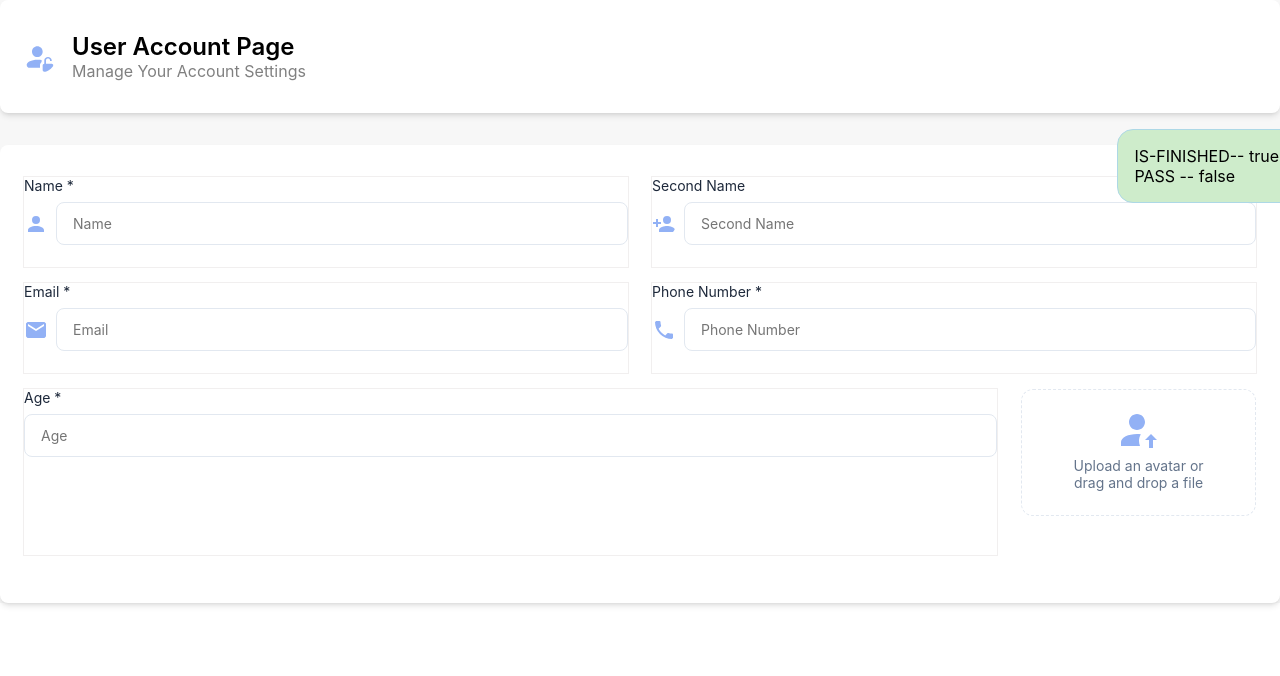
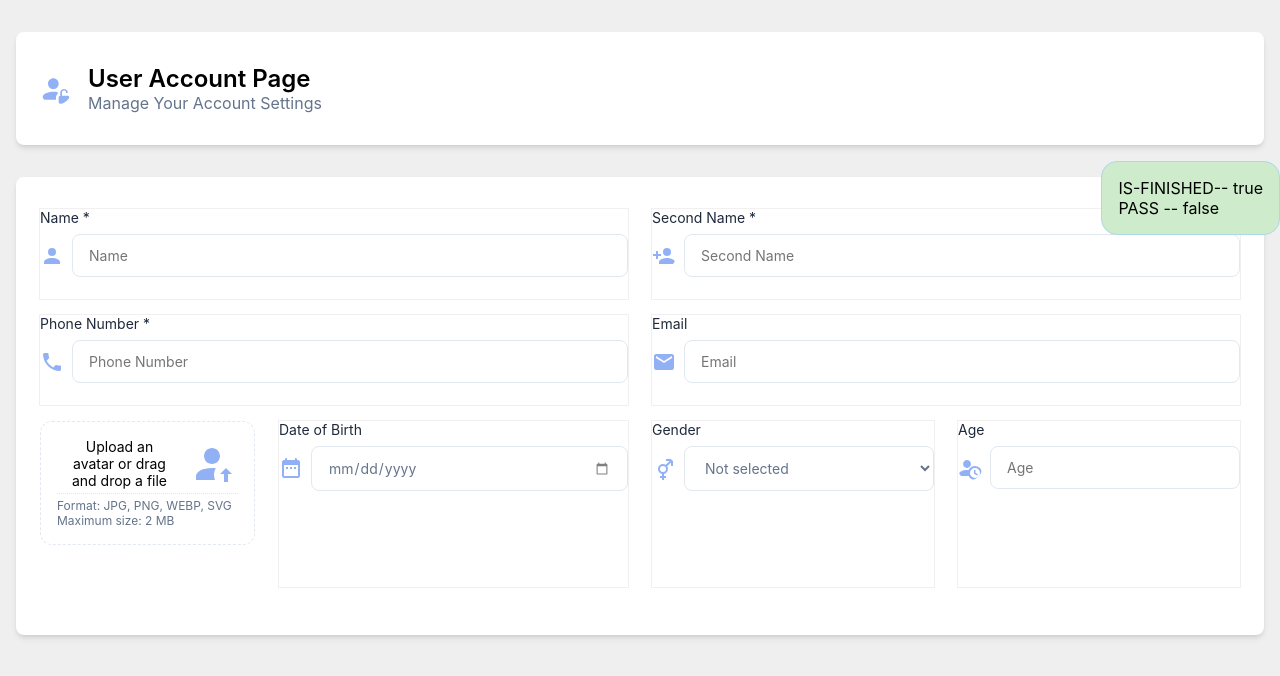
Before and after one commit to DmDrozhin/user-acc-page, a Vue app: page / in a window 1280 px wide. Shown: the top 676 px of the page. Built offline with nearby package versions, Linux system fonts and the light colour scheme.

Commit message:
Embed-vue-advanced. styled added AvatarCropperModal and AvatarUploader

```diff
--- a/src/App.vue
+++ b/src/App.vue
@@ -3,12 +3,17 @@
 </script>
 
 <template>
-  <main>
+  <main class="user-profile-page">
     <UserAccount />
   </main>
 </template>
 
-<style scoped>
+<style scoped lang="scss">
+  .user-profile-page {
+    min-height: 100vh;
+    padding: 2rem 1rem;
+    background-color: rgba(0, 0, 0, 0.03);
+  }
   @media (min-width: 1024px) {
   }
 </style>
--- a/src/components/AvatarUploader.vue
+++ b/src/components/AvatarUploader.vue
@@ -9,8 +9,8 @@
   const selectedFile = ref<File | null>(null);
 
   // ---- Ошибки ----
-  const errorMessage = ref<string>(''); // для текста под полем
-  const toastMessage = ref<string>(''); // для toast
+  const errorMessage = ref<string>('');
+  const toastMessage = ref<string>('');
   let toastTimer: number | null = null;
 
   // ---- Файл-валидация ----
@@ -25,22 +25,30 @@
     invalidType: string;
     tooLarge: string;
     uploadPrompt: string;
+    infoFileFormat: string;
+    infoFileSize: string;
   }
   const UPLOAD_MESSAGES: Record<Lang, UploadMessage> = {
     uk: {
-      invalidType: `Недопустимий формат. Дозволено: JPG, PNG, WEBP, JPG, SVG.`,
+      invalidType: `Недопустимий формат. Дозволено: JPG, PNG, WEBP, SVG.`,
       tooLarge: `Файл занадто великий. Максимум ${MAX_SIZE_MB} MB.`,
-      uploadPrompt: 'Завантажте аватар або перетягніть файл'
+      uploadPrompt: 'Завантажте аватар або перетягніть файл',
+      infoFileFormat: 'Формат: JPG, PNG, WEBP, SVG',
+      infoFileSize: 'Максимальний розмір:'
     },
     en: {
-      invalidType: `Invalid format. Allowed: JPG, PNG, WEBP, JPG, SVG.`,
+      invalidType: `Invalid format. Allowed: JPG, PNG, WEBP, SVG.`,
       tooLarge: `File is too large. Maximum ${MAX_SIZE_MB} MB.`,
-      uploadPrompt: 'Upload an avatar or drag and drop a file'
+      uploadPrompt: 'Upload an avatar or drag and drop a file',
+      infoFileFormat: 'Format: JPG, PNG, WEBP, SVG',
+      infoFileSize: 'Maximum size:'
     },
     ru: {
-      invalidType: `Недопустимый формат. Разрешено: JPG, PNG, WEBP, JPG, SVG.`,
+      invalidType: `Недопустимый формат. Разрешено: JPG, PNG, WEBP, SVG.`,
       tooLarge: `Файл слишком большой. Максимум ${MAX_SIZE_MB} MB.`,
-      uploadPrompt: 'Загрузите аватар или перетащите файл'
+      uploadPrompt: 'Загрузите аватар или перетащите файл',
+      infoFileFormat: 'Формат: JPG, PNG, WEBP, SVG',
+      infoFileSize: 'Максимальный размер:'
     }
   };
 
@@ -158,38 +166,58 @@
       @drop="onDrop">
       <template v-if="!avatar">
         <div class="upload-area__placeholder">
-          <svg class="upload-area__icon" xmlns="http://www.w3.org/2000/svg" viewBox="0 0 24 24">
-            <path
-              d="M17 17V21H19V17H21L18 14L15 17H17M11 4C8.8 4 7 5.8 7 8S8.8 12 11 12 15 10.2 15 8 13.2 4 11 4M11 14C6.6 14 3 15.8 3 18V20H12.5C12.2 19.2 12 18.4 12 17.5C12 16.3 12.3 15.2 12.9 14.1C12.3 14.1 11.7 14 11 14" />
-          </svg>
-          <div>{{ UPLOAD_MESSAGES[currentLang]?.uploadPrompt || UPLOAD_MESSAGES['en'].uploadPrompt }}</div>
+          <div class="wrapper-base">
+            <div>{{ UPLOAD_MESSAGES[currentLang]?.uploadPrompt || UPLOAD_MESSAGES['en'].uploadPrompt }}</div>
+            <svg
+              class="upload-area__icon"
+              :class="{ error: errorMessage }"
+              xmlns="http://www.w3.org/2000/svg"
+              viewBox="0 0 24 24">
+              <path
+                d="M17 17V21H19V17H21L18 14L15 17H17M11 4C8.8 4 7 5.8 7 8S8.8 12 11 12 15 10.2 15 8 13.2 4 11 4M11 14C6.6 14 3 15.8 3 18V20H12.5C12.2 19.2 12 18.4 12 17.5C12 16.3 12.3 15.2 12.9 14.1C12.3 14.1 11.7 14 11 14" />
+            </svg>
+          </div>
+          <hr class="base-divider" />
+          <div class="upload-area__small-txt">
+            {{ UPLOAD_MESSAGES[currentLang]?.infoFileFormat || UPLOAD_MESSAGES['en'].infoFileFormat }}
+          </div>
+          <div class="upload-area__small-txt">
+            {{ UPLOAD_MESSAGES[currentLang]?.infoFileSize || UPLOAD_MESSAGES['en'].infoFileSize }} {{ MAX_SIZE_MB }} MB
+          </div>
         </div>
       </template>
 
       <template v-else>
         <div class="avatar__wrapper">
+          <button class="delete-btn avatar" @click="removeAvatar" aria-label="Remove avatar">✕</button>
           <img :src="avatar" class="avatar__image" alt="user avatar" />
-          <button class="delete-btn" @click="removeAvatar" aria-label="Remove avatar">✕</button>
         </div>
       </template>
     </div>
-    <!-- Ошибка под полем -->
+    <!-- Error message below the field -->
     <div v-if="errorMessage" class="upload-area__error-message">{{ errorMessage }}</div>
-
-    <!-- Модалка -->
+    <!-- Modal window -->
     <AvatarCropperModal v-if="selectedFile" :file="selectedFile" @done="onCropComplete" @cancel="selectedFile = null" />
   </div>
 </template>
 
 <style lang="scss" scoped>
+  @use '@/styles/elements.scss' as *;
   .avatar-uploader {
+    width: 100%;
+    max-width: 215px;
     min-height: 166px;
-    width: fit-content;
     &__input {
       display: none;
     }
   }
+  .standard-wrapper {
+    display: flex;
+    align-items: center;
+    gap: 0.5rem;
+  }
   .upload-area {
+    width: 100%;
     border: 1px dashed $border-color;
     border-radius: $border-radius;
     padding: $spacing-base;
@@ -199,22 +227,27 @@
     position: relative;
     transition: 0.25s;
     &__placeholder {
-      margin-bottom: 0.5rem;
-      font-weight: 400;
-      color: $text-primary;
-      font-size: 0.875rem;
-      color: $text-secondary;
+      font-size: $font-size-md;
       text-wrap-style: balance;
     }
+    &__small-txt {
+      text-align: left;
+      font-size: $font-size-sm;
+      color: $text-secondary;
+    }
     &__icon {
+      flex-shrink: 0;
       width: 3rem;
       fill: $primary-color;
       filter: opacity(0.5);
+      &.error {
+        fill: $error-color;
+      }
     }
     &__error-message {
       text-align: center;
-      margin-top: 0.25rem;
-      font-size: 0.75rem;
+      margin: 0.25rem 0.5rem;
+      font-size: $font-size-sm;
       color: $error-color;
     }
     &.disabled {
@@ -232,50 +265,53 @@
     &__wrapper {
       position: relative;
       display: inline-block;
+      &::before {
+        content: '';
+        position: absolute;
+        inset: 0;
+        border-radius: 50%;
+        display: grid;
+        place-content: center;
+        color: $surface;
+        line-height: 1;
+        transition: $transition;
+        background-color: transparent;
+        z-index: 5;
+      }
+      &:has(.delete-btn:hover)::before {
+        content: '✕';
+        background-color: $modal-overlay;
+      }
     }
     &__image {
-      width: 128px;
-      height: 128px;
+      display: block;
+      $size: calc($spacing-xl * 4); // 64px
+      width: $size;
+      height: $size;
       border-radius: 50%;
       object-fit: cover;
+      position: relative;
     }
   }
 
-  .delete-btn {
-    $size: 26px;
-    background: $surface;
-    cursor: pointer;
+  .delete-btn.avatar {
     position: absolute;
-    padding: 0;
     top: -6px;
     right: -6px;
-    border: none;
-    color: $text-primary;
-    font-size: 12px;
-    line-height: $size;
-    width: $size;
-    height: $size;
-    border-radius: 50%;
-    text-align: center;
-    border: 1px solid $border-color;
-    transition: $transition;
-    &:hover {
-      box-shadow: $shadow-md;
-    }
     z-index: 10;
   }
 
   .toast {
     position: absolute;
     right: 0;
-    top: -10px;
+    top: -($spacing-sm);
     transform: translateY(-100%);
-    background: #ff4d4f;
-    color: white;
+    background: $error-color;
+    color: $surface;
     padding: 10px 14px;
-    border-radius: 6px;
-    font-size: 14px;
-    box-shadow: 0 4px 8px rgba(0, 0, 0, 0.2);
+    border-radius: $border-radius-sm;
+    font-size: $font-size-md;
+    box-shadow: $box-shadow;
     animation: fadeInOut 0.3s ease;
     max-width: 240px;
   }
--- a/src/components/FormUserAvatar.vue
+++ b/src/components/FormUserAvatar.vue
@@ -1,9 +1,9 @@
 <!-- eslint-disable @typescript-eslint/no-unused-vars -->
 <script setup lang="ts">
-  import { computed, ref, reactive } from 'vue';
+  import { computed, ref, reactive, watch } from 'vue';
   import AvatarUploader from '@/components/AvatarUploader.vue';
   import type { Rules } from 'async-validator';
-  import { INPUTS_USER_NAME } from '@/data/designations.ts';
+  import { INPUTS_USER_AVATAR } from '@/data/designations.ts';
   import { useAsyncValidator } from '@vueuse/integrations/useAsyncValidator';
 
   interface Props {
@@ -12,10 +12,12 @@
   const props = withDefaults(defineProps<Props>(), {
     options: () => ({})
   });
-  const minAge = 16;
+  const minAge = INPUTS_USER_AVATAR.age.minimum ?? 0; // 16
 
-  const user = reactive({ age: '' });
+  const user = reactive({ birthDate: '', gender: INPUTS_USER_AVATAR.gender.options?.[0] ?? '', age: '' });
   const touched = reactive({
+    birthDate: false,
+    gender: false,
     age: false
   });
   const markTouched = (field: keyof typeof touched) => {
@@ -23,10 +25,18 @@
   };
 
   const rules: Rules = {
-    age: [{ type: 'number', min: minAge, required: true }]
+    birthDate: [{ type: 'date', required: false, message: 'Birth Date is not valid' }],
+    gender: [
+      { type: 'string', required: false, message: 'Gender is not valid' },
+      { enum: ['male', 'female'], required: false, message: 'Gender must be either male or female' }
+    ],
+    age: [{ type: 'number', min: minAge, required: false, message: `Age must be at least ${minAge}` }]
   };
   const { pass, isFinished, errorFields } = useAsyncValidator(user, rules);
-
+  watch(isFinished, (val) => {
+    console.log('isFinished value', val);
+    // Trigger validation on user data change
+  });
   const defaultOptions: Record<string, unknown> = {};
   const mainOptions = computed(() => ({
     ...props.options,
@@ -37,26 +47,101 @@
 <template>
   <div class="user-form user-avatar form">
     <div class="form__row-wrapper">
+      <AvatarUploader class="form__avatar-uploader" />
+
+      <div class="form__block date-of-birth">
+        <label class="form__label" for="birthDate">{{ INPUTS_USER_AVATAR.birthDate.label }}</label>
+        <div class="form__input-wrapper">
+          <img class="simple-icon" :src="INPUTS_USER_AVATAR.birthDate.icon" alt="Birth Date icon" />
+          <input
+            type="date"
+            :class="['form__input', { 'form__input--error': errorFields?.birthDate?.length && touched.birthDate }]"
+            id="birthDate"
+            min="1900-01-01"
+            max="2025-11-30"
+            v-model.trim="user.birthDate"
+            :placeholder="INPUTS_USER_AVATAR.birthDate.placeholder"
+            @blur="markTouched('birthDate')" />
+        </div>
+        <div class="form__error" v-if="errorFields?.birthDate?.length && touched.birthDate">
+          {{ errorFields?.birthDate?.[0]?.message }}
+        </div>
+      </div>
+    </div>
+    <div class="form__row-wrapper">
+      <div class="form__block gender">
+        <label class="form__label" for="gender">{{ INPUTS_USER_AVATAR.gender.label }}</label>
+        <div class="form__input-wrapper">
+          <img class="simple-icon" :src="INPUTS_USER_AVATAR.gender.icon" alt="Name icon" />
+          <select
+            id="gender"
+            v-model="user.gender"
+            :class="['form__input', { 'form__input--error': errorFields?.gender?.length && touched.gender }]"
+            @blur="markTouched('gender')">
+            <option v-for="(option, idx) in INPUTS_USER_AVATAR.gender.options" :key="idx" :value="option">
+              {{ option }}
+            </option>
+          </select>
+        </div>
+        <div class="form__error" v-if="errorFields?.gender?.length && touched.gender">
+          {{ errorFields?.gender?.[0]?.message }}
+        </div>
+      </div>
       <div class="form__block age">
-        <div>
-          <label class="form__label" for="age">Age *</label>
+        <label class="form__label" for="age">{{ INPUTS_USER_AVATAR.age.label }}</label>
+        <div class="form__input-wrapper">
+          <img class="simple-icon" :src="INPUTS_USER_AVATAR.age.icon" alt="Age icon" />
           <input
+            type="number"
+            id="age"
+            :class="['form__input', { 'form__input--error': errorFields?.age?.length && touched.age }]"
             v-model.number="user.age"
-            :class="['form__input', { 'form__input--error': errorFields?.age?.length && touched.age }]"
-            type="number"
             :min="minAge"
             placeholder="Age"
             @blur="markTouched('age')" />
-          <div class="form__error" v-if="errorFields?.age?.length && touched.age">{{ errorFields?.age?.[0]?.message }}</div>
         </div>
+        <div class="form__error" v-if="errorFields?.age?.length && touched.age">{{ errorFields?.age?.[0]?.message }}</div>
       </div>
-      <AvatarUploader />
     </div>
   </div>
 </template>
 
 <style lang="scss" scoped>
   @use '@/styles/elements.scss' as *;
+  .user-form.user-avatar {
+    display: flex;
+    flex-wrap: wrap;
+    gap: 1rem 1.5rem;
+    @media screen and (min-width: $breakpoint-lg) {
+      flex-wrap: nowrap;
+    }
+  }
+  select,
+  ::picker(select) {
+    font-size: $font-size-md;
+    color: $text-secondary;
+    appearance: base-select;
+    padding: 0.5rem 1rem;
+  }
+  select::picker-icon {
+    color: $text-secondary;
+    transition: 0.4s rotate;
+  }
+  select:open::picker-icon {
+    rotate: 180deg;
+  }
+
+  // Date input styles
+  ::picker(input) {
+    // font-size: $font-size-md;
+    color: $text-secondary;
+    appearance: base-input;
+  }
+  ::-webkit-calendar-picker-indicator {
+    color: $text-secondary;
+    transition: 0.4s color;
+    filter: opacity(0.5);
+  }
 </style>
 
 <style lang="scss"></style>
--- a/src/components/FormUserName.vue
+++ b/src/components/FormUserName.vue
@@ -9,26 +9,22 @@
     name: false,
     secondName: false,
     email: false,
-    phone: false,
-    age: false
+    phone: false
   });
   const markTouched = (field: keyof typeof touched) => {
     touched[field] = true;
   };
 
-  const minAge = 16;
-
   const rules: Rules = {
-    name: [{ type: 'string', min: 3, max: 20, required: true }],
-    secondName: [{ type: 'string', min: 3, max: 20, required: false }],
-    age: [{ type: 'number', min: minAge, required: true }],
+    name: [{ type: 'string', min: 3, max: 20, required: true, message: 'Name is required' }],
+    secondName: [{ type: 'string', min: 3, max: 20, required: true, message: 'Second Name is required' }],
     phone: [
       { required: true, message: 'Phone number is required' },
       { type: 'string', message: 'Phone number must be a string' },
       { pattern: /^\+?[0-9]{1,4}?[-.\s()]?[0-9]{1,4}[-.\s()]?[0-9]{1,9}$/, message: 'Phone number is not valid' },
       { min: 8, max: 15, message: 'Phone number must be between 8 and 15 characters' }
     ],
-    email: [{ type: 'email', required: true, max: 150 }]
+    email: [{ type: 'email', required: false, max: 150, message: 'Email is not valid' }]
   };
 
   const { pass, isFinished, errorFields } = useAsyncValidator(user, rules);
@@ -51,9 +47,9 @@
         <div class="form__input-wrapper">
           <img class="simple-icon" :src="INPUTS_USER_NAME.name.icon" alt="Name icon" />
           <input
+            :class="['form__input', { 'form__input--error': errorFields?.name?.length && touched.name }]"
             id="name"
             v-model.trim="user.name"
-            :class="['form__input', { 'form__input--error': errorFields?.name?.length && touched.name }]"
             type="text"
             :placeholder="INPUTS_USER_NAME.name.placeholder"
             @blur="markTouched('name')" />
@@ -66,9 +62,9 @@
         <div class="form__input-wrapper">
           <img class="simple-icon" :src="INPUTS_USER_NAME.secondName.icon" alt="Second Name icon" />
           <input
+            :class="['form__input', { 'form__input--error': errorFields?.secondName?.length && touched.secondName }]"
             id="second-name"
             v-model.trim="user.secondName"
-            :class="['form__input', { 'form__input--error': errorFields?.secondName?.length && touched.secondName }]"
             type="text"
             :placeholder="INPUTS_USER_NAME.secondName.placeholder"
             @blur="markTouched('secondName')" />
@@ -80,40 +76,37 @@
     </div>
     <!-- Email and Phone -->
     <div class="form__row-wrapper">
-      <div class="form__block email">
-        <label class="form__label" for="email">{{ INPUTS_USER_NAME.email.label }}</label>
-        <div class="form__input-wrapper">
-          <img class="simple-icon" :src="INPUTS_USER_NAME.email.icon" alt="Email icon" />
-          <input
-            id="email"
-            v-model.trim="user.email"
-            :class="['form__input', { 'form__input--error': errorFields?.email?.length && touched.email }]"
-            type="text"
-            :placeholder="INPUTS_USER_NAME.email.placeholder"
-            @blur="markTouched('email')" />
-        </div>
-        <div class="form__error" v-if="errorFields?.email?.length && touched.email">{{ errorFields?.email?.[0]?.message }}</div>
-      </div>
-
       <div class="form__block phone">
         <label class="form__label" for="phone">{{ INPUTS_USER_NAME.phone.label }}</label>
         <div class="form__input-wrapper">
           <img class="simple-icon" :src="INPUTS_USER_NAME.phone.icon" alt="Phone icon" />
           <input
+            :class="['form__input', { 'form__input--error': errorFields?.phone?.length && touched.phone }]"
             id="phone"
             v-model.trim="user.phone"
-            :class="['form__input', { 'form__input--error': errorFields?.phone?.length && touched.phone }]"
             type="text"
             :placeholder="INPUTS_USER_NAME.phone.placeholder"
             @blur="markTouched('phone')" />
         </div>
         <div class="form__error" v-if="errorFields?.phone?.length && touched.phone">{{ errorFields?.phone?.[0]?.message }}</div>
       </div>
+      <div class="form__block email">
+        <label class="form__label" for="email">{{ INPUTS_USER_NAME.email.label }}</label>
+        <div class="form__input-wrapper">
+          <img class="simple-icon" :src="INPUTS_USER_NAME.email.icon" alt="Email icon" />
+          <input
+            :class="['form__input', { 'form__input--error': errorFields?.email?.length && touched.email }]"
+            id="email"
+            v-model.trim="user.email"
+            type="text"
+            :placeholder="INPUTS_USER_NAME.email.placeholder"
+            @blur="markTouched('email')" />
+        </div>
+        <div class="form__error" v-if="errorFields?.email?.length && touched.email">
+          {{ errorFields?.email?.[0]?.message }}
+        </div>
+      </div>
     </div>
-
-    <!-- <div>
-      <button :disabled="!pass">Submit</button>
-    </div> -->
   </div>
 </template>
 
--- a/src/components/UserAccount.vue
+++ b/src/components/UserAccount.vue
@@ -38,7 +38,6 @@
 
 <style lang="scss" scoped>
   @use '@/styles/elements.scss' as *;
-
   .profile {
     &__wrapper {
       position: relative;
@@ -66,7 +65,7 @@
     }
     &__subtitle {
       font-size: 1rem;
-      color: gray;
+      color: $text-secondary;
     }
   }
 </style>
--- a/src/data/designations.ts
+++ b/src/data/designations.ts
@@ -21,11 +21,14 @@ export const ACCOUNT_PAGE_HEADER: AccPageHeader = {
 };
 
 // Form input validation params User Name
-
+type GenderOptions = 'Not selected' | 'Male' | 'Female' | 'Other';
 interface FieldInput {
   icon?: string;
   label?: string;
   placeholder?: string;
+  options?: GenderOptions[];
+  minimum?: number;
+  maximum?: number;
 }
 interface InputsUserName {
   name: FieldInput;
@@ -41,12 +44,12 @@ export const INPUTS_USER_NAME: InputsUserName = {
   },
   secondName: {
     icon: iconsMap['account-plus.svg'],
-    label: 'Second Name',
+    label: 'Second Name *',
     placeholder: 'Second Name'
   },
   email: {
     icon: iconsMap['mail.svg'],
-    label: 'Email *',
+    label: 'Email',
     placeholder: 'Email'
   },
   phone: {
@@ -54,9 +57,30 @@ export const INPUTS_USER_NAME: InputsUserName = {
     label: 'Phone Number *',
     placeholder: 'Phone Number'
   }
-  // age: {
-  //   icon: iconsMap['calendar-range.svg'],
-  //   label: 'Age',
-  //   placeholder: 'Age'
-  // }
 };
+
+// Form input validation params User Avatar
+interface InputsUserAvatar {
+  birthDate: FieldInput;
+  gender: FieldInput;
+  age: FieldInput;
+}
+export const INPUTS_USER_AVATAR: InputsUserAvatar = {
+  birthDate: {
+    icon: iconsMap['calendar-range.svg'],
+    label: 'Date of Birth',
+    placeholder: 'Date of Birth',
+  },
+  gender: {
+    icon: iconsMap['gender-male-female.svg'],
+    label: 'Gender',
+    placeholder: 'Select Gender',
+    options: ['Not selected', 'Male', 'Female', 'Other']
+  },
+  age: {
+    icon: iconsMap['account-clock.svg'],
+    label: 'Age',
+    placeholder: 'Age',
+    minimum: 16
+  }
+};
--- a/src/styles/elements.scss
+++ b/src/styles/elements.scss
@@ -143,5 +143,4 @@
     &:hover {
       box-shadow: $shadow-md;
     }
-    z-index: 10;
   }
```
Also changed, not shown: src/components/AvatarCropperModal.vue (+72 -32 lines), src/styles/variables.scss (+8 -6 lines), src/assets/icons/account-clock.svg (added).
